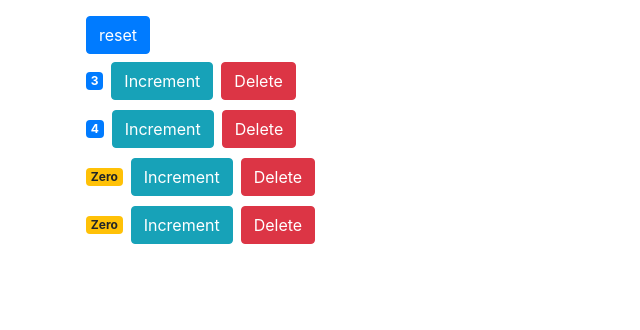
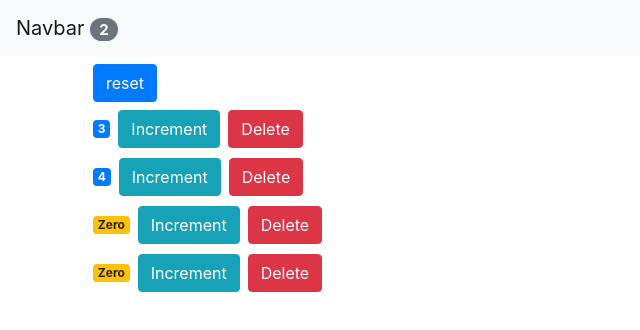
Before and after one commit to maikhanh123/react-couters, a React (Create React App) app: page / in a window 1280 px wide. Shown: the top 330 px of the page, without its empty margins (0-640 px from the left). Built offline with nearby package versions, Linux system fonts and the light colour scheme.

Commit message:
state up to App

```diff
--- a/src/App.js
+++ b/src/App.js
@@ -1,26 +1,68 @@
 import React, { Component } from 'react';
-import logo from './logo.svg';
 import './App.css';
+import NavBar from "./components/navbar";
+import Counters from "./components/counters";
 
 class App extends Component {
+
+  state = {
+    counters: [
+      { id: 1, value: 3 },
+      { id: 2, value: 4 },
+      { id: 3, value: 0 },
+      { id: 4, value: 0 }
+    ]
+  };
+
+  handleDelete = counterId => {
+    const counters = this.state.counters.filter(
+      counter => counter.id !== counterId
+    );
+    this.setState({
+      counters
+    });
+  };
+
+  handleReset = () => {
+    const counters = this.state.counters.map(c => {
+      c.value = 0;
+      return c;
+    });
+    this.setState({
+      counters
+    });
+  };
+
+  handleIncrement = counter => {
+    const counters = [...this.state.counters];
+    const index = counters.indexOf(counter);
+    counters[index] = {...counter};
+    counters[index].value++;
+    this.setState({ counters });
+  };
+
+  totalValue = () => {
+    var total = 0;
+    for(var i = 0; i<this.state.counters.length; i++) {
+      total += this.state.counters[i].value;
+    }
+    return total;
+  }
+
   render() {
     return (
-      <div className="App">
-        <header className="App-header">
-          <img src={logo} className="App-logo" alt="logo" />
-          <p>
-            Edit <code>src/App.js</code> and save to reload.
-          </p>
-          <a
-            className="App-link"
-            href="https://reactjs.org"
-            target="_blank"
-            rel="noopener noreferrer"
-          >
-            Learn React
-          </a>
-        </header>
-      </div>
+      <React.Fragment>
+        {/* <NavBar total = {this.totalValue()} /> */}
+        <NavBar total = {this.state.counters.filter(c => c.value !== 0).length} />
+        <main className="container ">
+          <Counters
+            counters = {this.state.counters}
+            onIncrement = {this.handleIncrement}
+            onDelete = {this.handleDelete}
+            onReset = {this.handleReset}
+          />
+        </main>
+      </React.Fragment>
     );
   }
 }
--- a/src/components/counters.jsx
+++ b/src/components/counters.jsx
@@ -1,57 +1,23 @@
 import React, { Component } from "react";
 import Counter from "./counter";
 class Counters extends Component {
-  state = {
-    counters: [
-      { id: 1, value: 3 },
-      { id: 2, value: 4 },
-      { id: 3, value: 0 },
-      { id: 4, value: 0 }
-    ]
-  };
 
-  handleDelete = counterId => {
-    const counters = this.state.counters.filter(
-      counter => counter.id !== counterId
-    );
-    this.setState({
-      counters
-    });
-  };
-
-  handleReset = () => {
-    const counters = this.state.counters.map(c => {
-      c.value = 0;
-      return c;
-    });
-    this.setState({
-      counters
-    });
-  };
-
-  handleIncrement = counter => {
-    const counters = [...this.state.counters];
-    const index = counters.indexOf(counter);
-    counter[index] = {...counter};
-    counters[index].value++;
-    this.setState({ counters });
-  };
 
   render() {
     return (
-      <div className="container p-2">
-        <button className="btn btn-primary m-2" onClick={this.handleReset}>
+      <React.Fragment>
+        <button className="btn btn-primary m-2" onClick={this.props.onReset}>
           reset
         </button>
-        {this.state.counters.map(counter => (
+        {this.props.counters.map(counter => (
           <Counter
             key={counter.id}
             counter={counter}
-            onDelete={() => this.handleDelete(counter.id)}
-            onIncrement={() => this.handleIncrement(counter)}
+            onDelete={() => this.props.onDelete(counter.id)}
+            onIncrement={() => this.props.onIncrement(counter)}
           />
         ))}
-      </div>
+      </React.Fragment>
     );
   }
 }
--- /dev/null
+++ b/src/components/navbar.jsx
@@ -0,0 +1,15 @@
+import React from "react";
+
+// Stateless Functional Component
+const NavBar = (props) => {
+    return (
+        <nav className="navbar navbar-light bg-light">
+            <a className="navbar-brand" href="#">
+            Navbar {" "}
+            <span className="badge badge-pill badge-secondary">{props.total}</span>
+            </a>
+        </nav>
+     );
+}
+
+export default NavBar;
--- a/src/index.js
+++ b/src/index.js
@@ -4,9 +4,8 @@ import './index.css';
 import App from './App';
 import * as serviceWorker from './serviceWorker';
 import 'bootstrap/dist/css/bootstrap.css';
-import Counters from './components/counters';
 
-ReactDOM.render(<Counters />, document.getElementById('root'));
+ReactDOM.render(<App />, document.getElementById('root'));
 
 // If you want your app to work offline and load faster, you can change
 // unregister() to register() below. Note this comes with some pitfalls.
```
